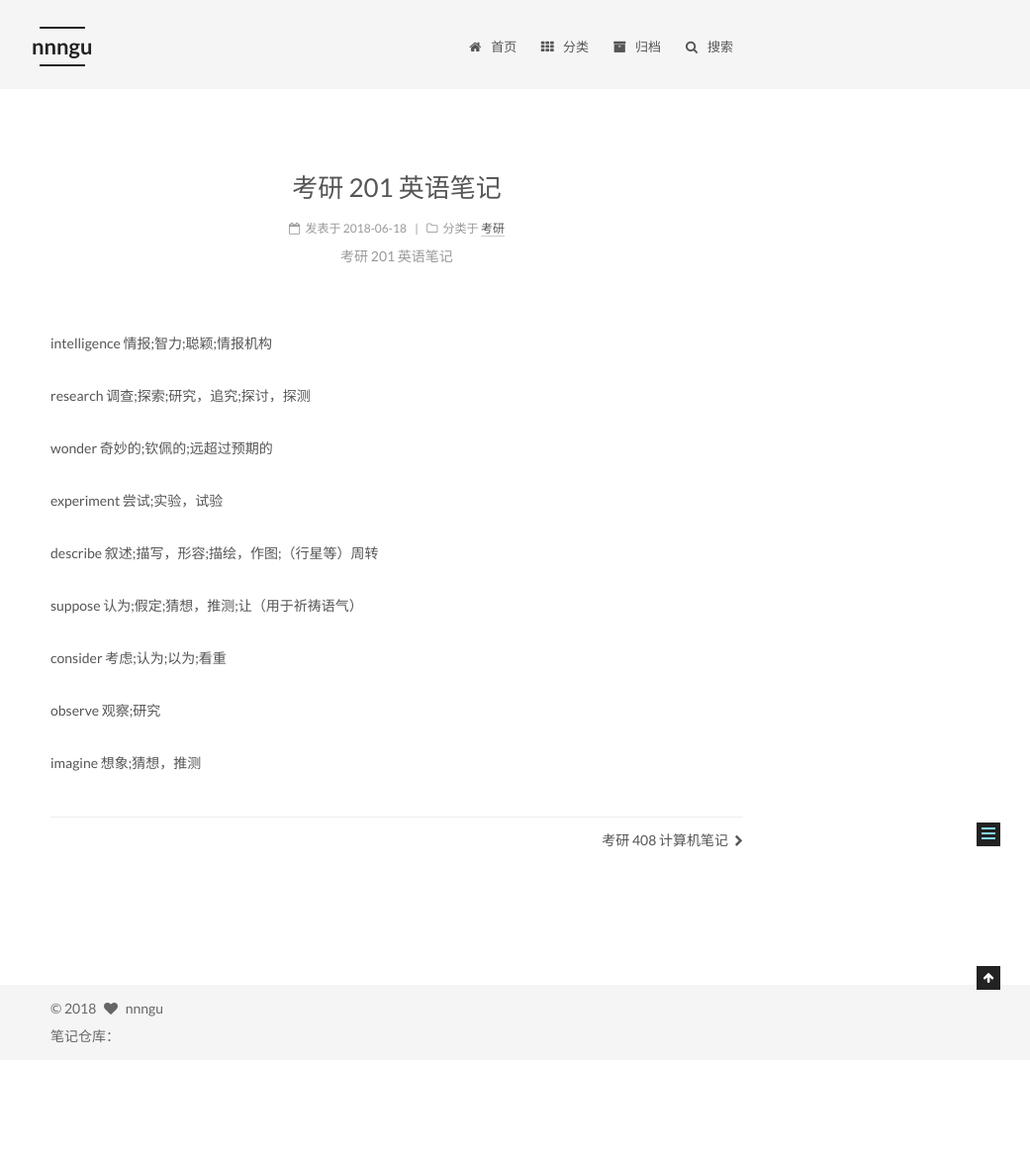
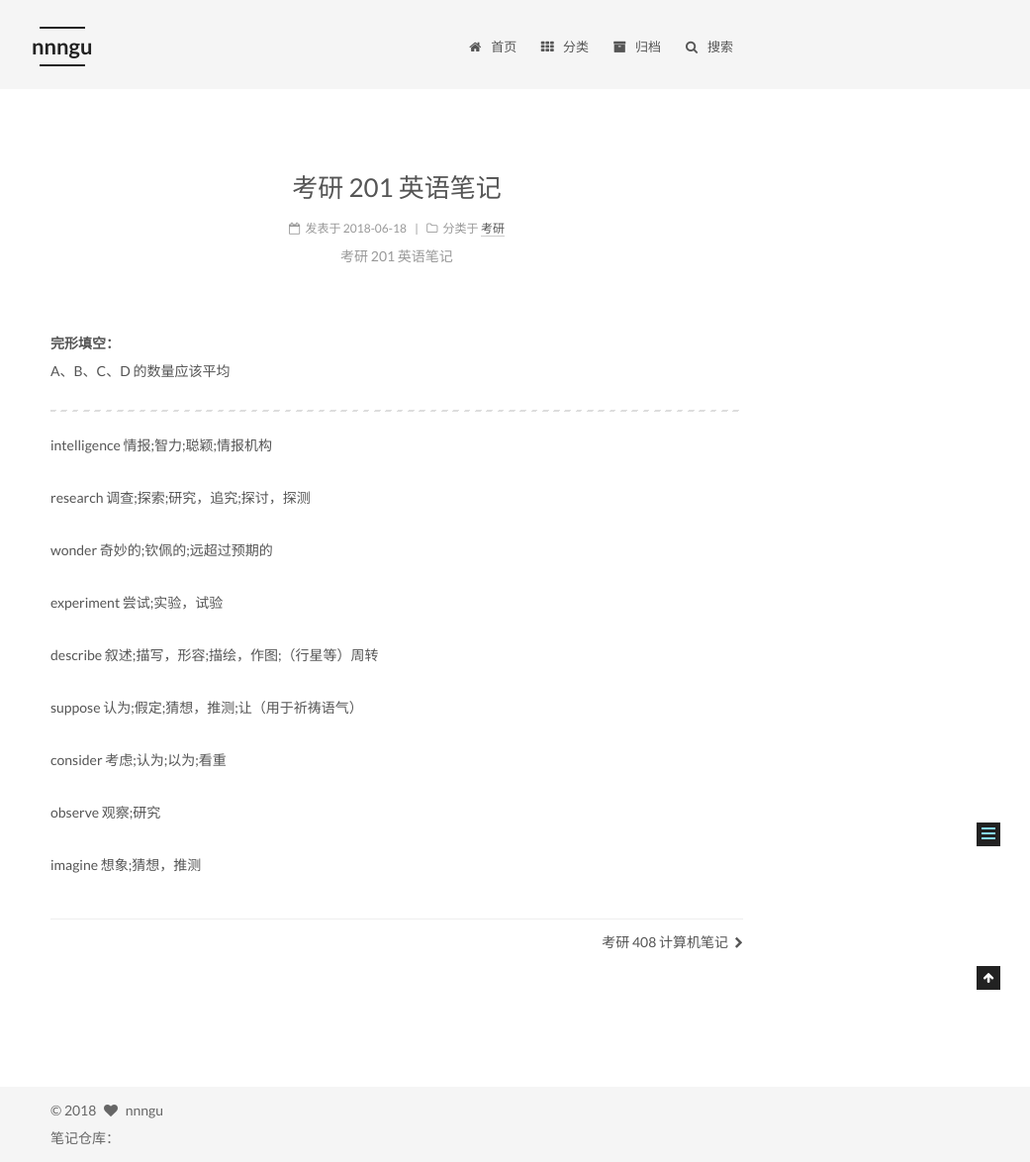
Before and after one commit to nnngu/LearningNotes, a Jekyll site: the page built from _posts/2018-06-18-考研 201 英语笔记.md, in a window 1280 px wide. Shown: the whole page at 99% size, without its empty margins (239-1280 px from the left). Built offline with Jekyll 4.4.1, drawn with Linux system fonts in a browser that asks for light colours; before the commit the page ends 1071 px from its top, so only the background shows below that; grey boxes are pictures that could not be loaded.

Commit message:
修改文件: _posts/2018-06-18-考研 201 英语笔记.md

```diff
--- a/_posts/2018-06-18-考研 201 英语笔记.md
+++ b/_posts/2018-06-18-考研 201 英语笔记.md
@@ -1,6 +1,11 @@
 ---
 categories: 考研
 description: 考研 201 英语笔记
+---
+
+**完形填空：**
+A、B、C、D 的数量应该平均
+
 ---
 
 intelligence   情报;智力;聪颖;情报机构
```
